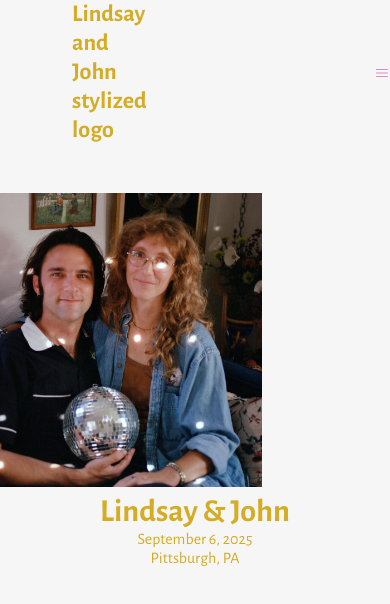
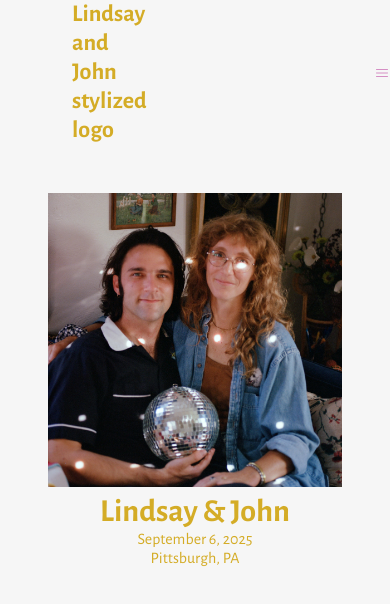
Before and after one commit to johnpmeyer/WeddingWebsite, a React (Create React App) app in the folder weddding_website/: page / in a window 390 px wide. Shown: the top 604 px of the page. Built offline with nearby package versions, Linux system fonts and the light colour scheme.

Commit message:
Working on home page styling

```diff
--- a/weddding_website/src/App.css
+++ b/weddding_website/src/App.css
@@ -113,5 +113,6 @@
     .home-image-section {
       width: 100%;
       max-width: 400px;
+      margin-right: 0em;
     }
   }
```
